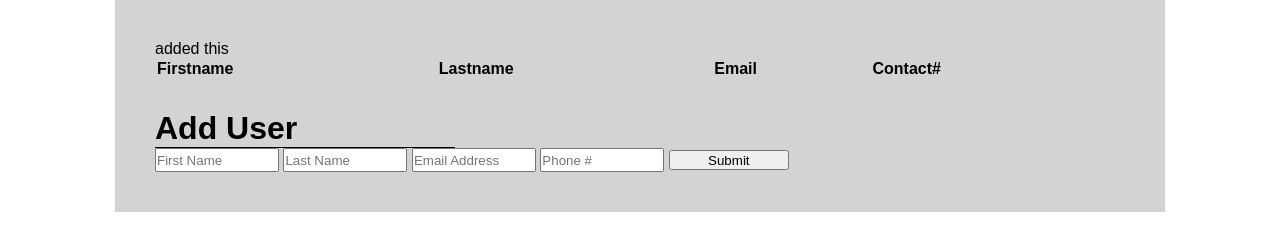
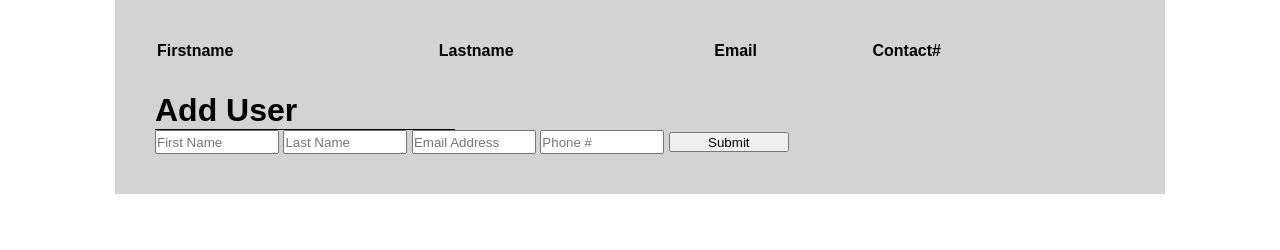
Before and after one commit to brandonwreck/cdprojects, a plain HTML site: page project/index.html in a window 1280 px wide. Drawn offline with Linux system fonts and the light colour scheme.

Commit message:
removed bad text

```diff
--- a/project/index.html
+++ b/project/index.html
@@ -11,7 +11,6 @@
 <div id="container">
 <table style="width:100%" id="tableAppend">
 <tr><th>Firstname</th><th>Lastname</th> <th>Email</th><th>Contact#</th></tr>
-added this
 </table>
 <h1>Add User</h1>
 <form action="" method="post">
```
